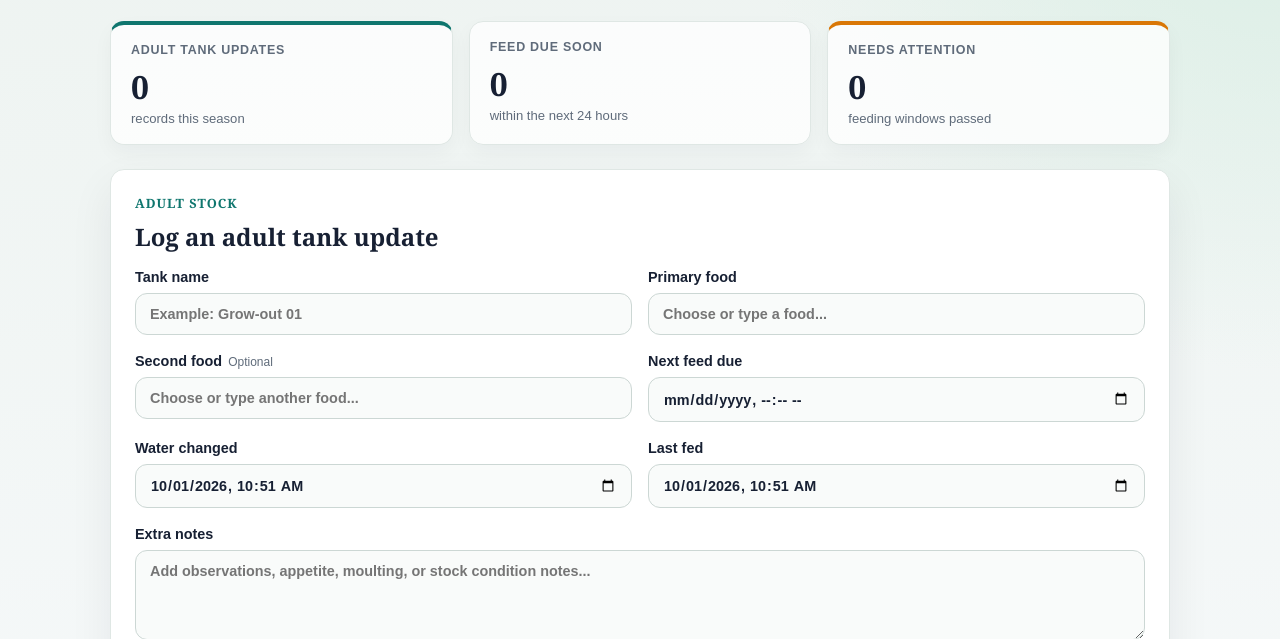
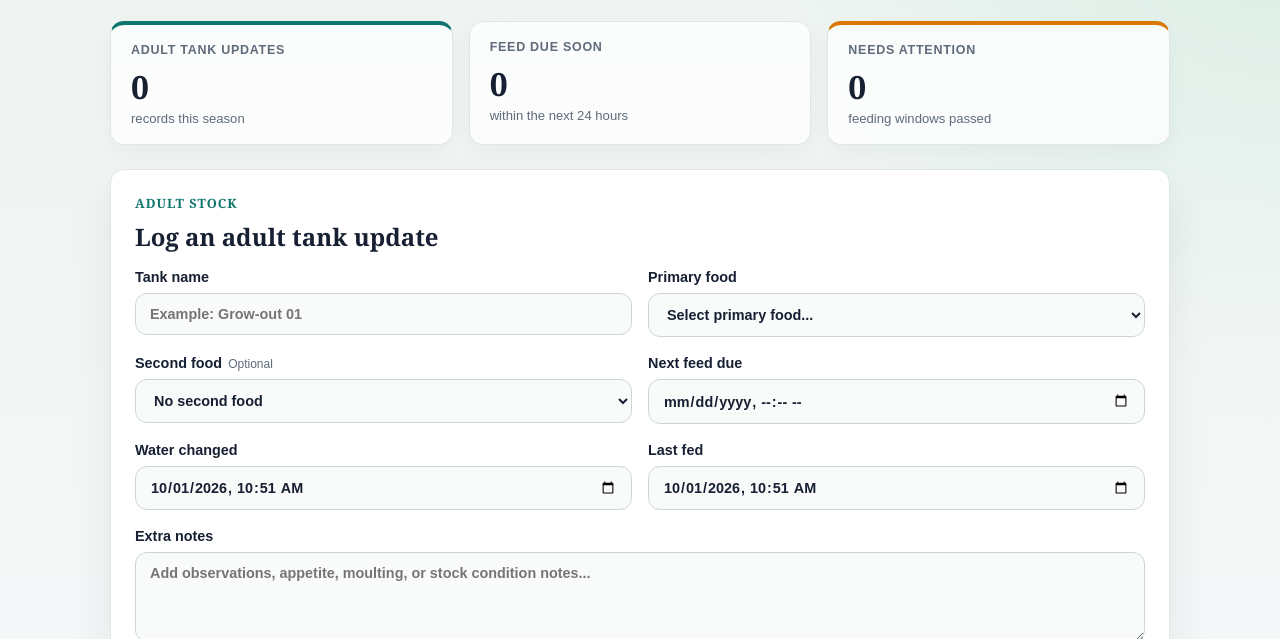
Before and after one commit to Dominator989/PrawnFarmHatcheryApp, a website: page public/adult.html in a window 1280 px wide. Shown: the part 161-800 px from the top of the page. Drawn offline with Linux system fonts and the light colour scheme; no server answers.

Commit message:
fix: restore adult food dropdowns

```diff
--- a/public/adult.html
+++ b/public/adult.html
@@ -54,29 +54,38 @@
             </label>
             <label>
               <span class="label-heading">Primary food</span>
-              <input list="food-options" type="text" id="foodTypePrimary" name="foodTypePrimary" placeholder="Choose or type a food..." required />
+              <select id="foodTypePrimary" name="foodTypePrimary" required>
+                <option value="">Select primary food...</option>
+                <option value="Commercial prawn pellets">Commercial prawn pellets</option>
+                <option value="Fish meal">Fish meal</option>
+                <option value="Mollusc meal">Mollusc meal</option>
+                <option value="Fresh fish / seafood">Fresh fish / seafood</option>
+                <option value="Artemia">Artemia</option>
+                <option value="Formulated grow-out feed">Formulated grow-out feed</option>
+                <option value="Other">Other - see notes</option>
+              </select>
             </label>
           </div>
 
           <div class="row two-up">
             <label>
               <span class="label-heading">Second food <span class="optional-label">Optional</span></span>
-              <input list="food-options" type="text" id="foodTypeSecondary" name="foodTypeSecondary" placeholder="Choose or type another food..." />
+              <select id="foodTypeSecondary" name="foodTypeSecondary">
+                <option value="">No second food</option>
+                <option value="Commercial prawn pellets">Commercial prawn pellets</option>
+                <option value="Fish meal">Fish meal</option>
+                <option value="Mollusc meal">Mollusc meal</option>
+                <option value="Fresh fish / seafood">Fresh fish / seafood</option>
+                <option value="Artemia">Artemia</option>
+                <option value="Formulated grow-out feed">Formulated grow-out feed</option>
+                <option value="Other">Other - see notes</option>
+              </select>
             </label>
             <label>
               Next feed due
               <input type="datetime-local" id="nextFeedDue" name="nextFeedDue" />
             </label>
           </div>
-
-          <datalist id="food-options">
-            <option value="Commercial prawn pellets"></option>
-            <option value="Fish meal"></option>
-            <option value="Mollusc meal"></option>
-            <option value="Fresh fish / seafood"></option>
-            <option value="Artemia"></option>
-            <option value="Formulated grow-out feed"></option>
-          </datalist>
 
           <div class="row two-up">
             <label>
```
Also changed, not shown: README.md.
